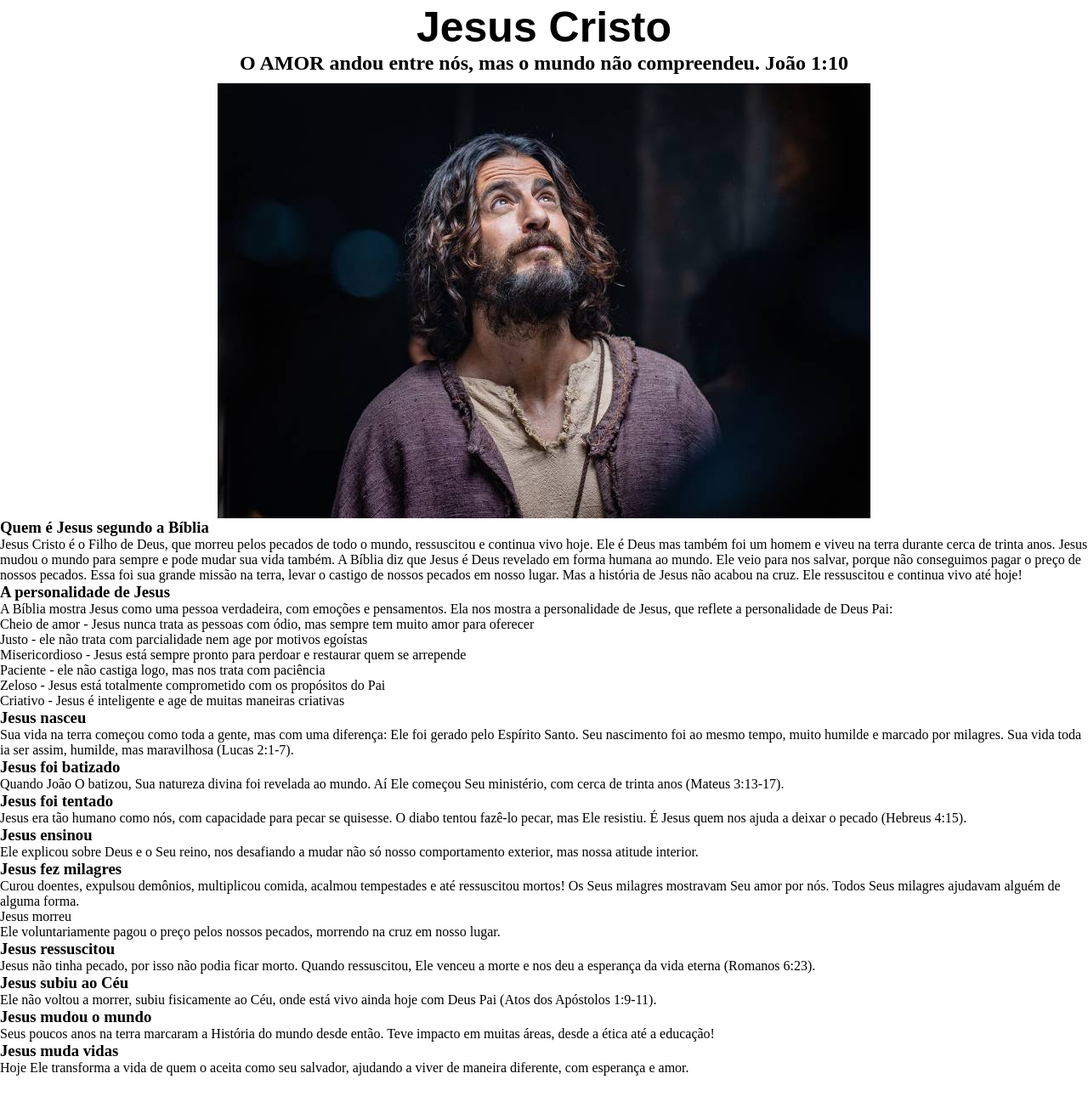
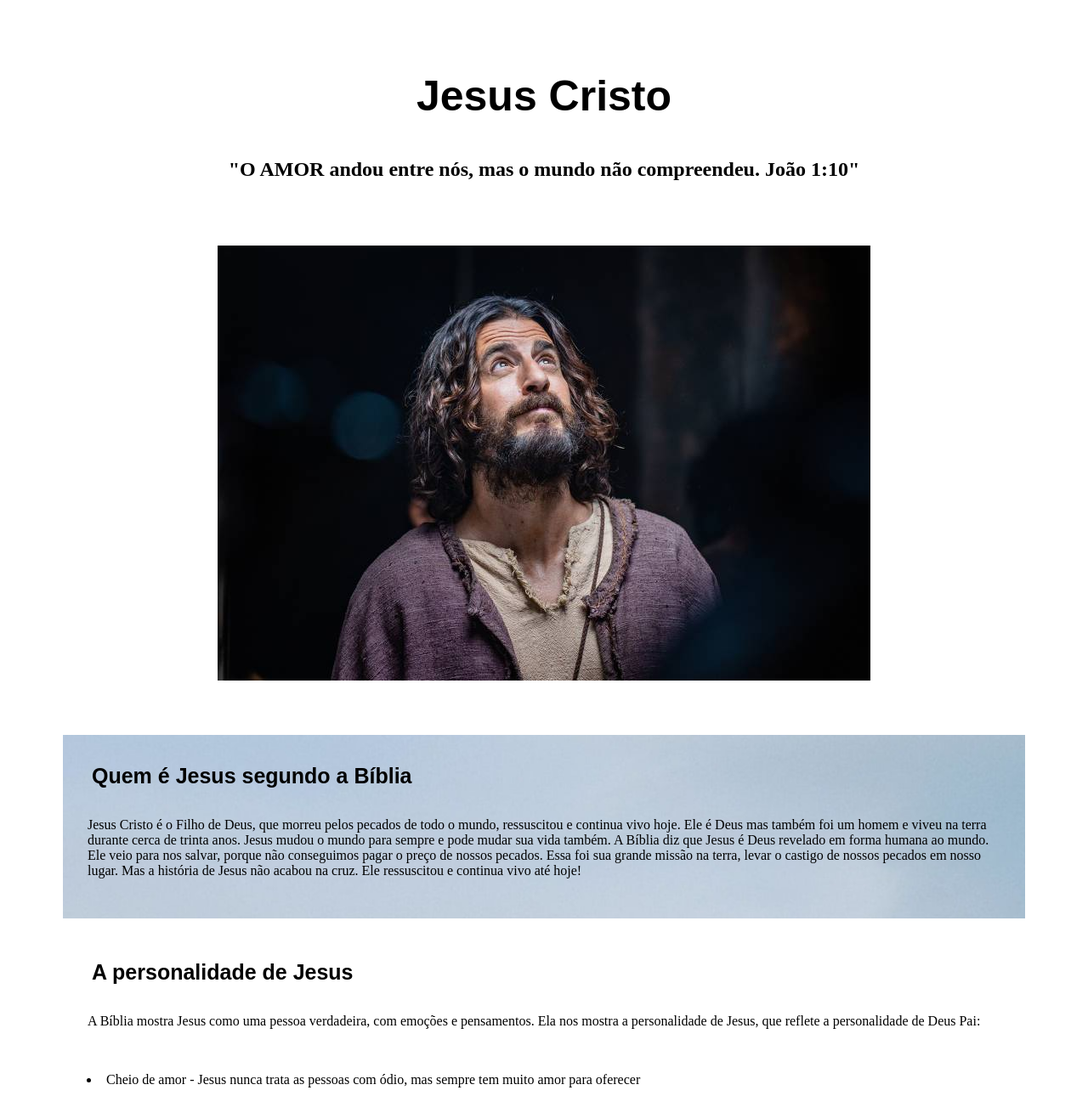
Before and after one commit to MateusAugusto1/ProjetoB7, a plain HTML site: page Projeto/INDEX.HTML in a window 1280 px wide. Shown: the part 7-1297 px from the top of the page at 85% size. Before the commit the page ends 1273 px from the top, so only its background shows below. Drawn offline with Linux system fonts and the light colour scheme.

Commit message:
Mais um dia.

```diff
--- a/Projeto/INDEX.HTML
+++ b/Projeto/INDEX.HTML
@@ -8,18 +8,18 @@
 <body>
     <header class="cabecalho">
         <h1 id="title">Jesus Cristo</h1>
-        <h2>O AMOR andou entre nós, mas o mundo não compreendeu.
-            João 1:10 </h2>
+        <h2> "O AMOR andou entre nós, mas o mundo não compreendeu.
+            João 1:10" </h2>
     </header>
     <div>
             <img src="jesus.jpg" alt="jesus de the chosen">
     </div>
-    <main>
-        <article>
+    <main class="text-font">
+        <article class="one">
             <h3>Quem é Jesus segundo a Bíblia</h3>
             <p>Jesus Cristo é o Filho de Deus, que morreu pelos pecados de todo o mundo, ressuscitou e continua vivo hoje. Ele é Deus mas também foi um homem e viveu na terra durante cerca de trinta anos. Jesus mudou o mundo para sempre e pode mudar sua vida também.
                 A Bíblia diz que Jesus é Deus revelado em forma humana ao mundo. Ele veio para nos salvar, porque não conseguimos pagar o preço de nossos pecados. Essa foi sua grande missão na terra, levar o castigo de nossos pecados em nosso lugar. Mas a história de Jesus não acabou na cruz. Ele ressuscitou e continua vivo até hoje!</p>
-
+        <br>
             </article>
         <article>
             <h3>A personalidade de Jesus</h3>
@@ -61,7 +61,7 @@
         <p>Curou doentes, expulsou demônios, multiplicou comida, acalmou tempestades e até ressuscitou mortos! Os Seus milagres mostravam Seu amor por nós. Todos Seus milagres ajudavam alguém de alguma forma.</p>
         </article>
 
-        <article
+        <article>
         <h3>Jesus morreu</h3>
         <p>Ele voluntariamente pagou o preço pelos nossos pecados, morrendo na cruz em nosso lugar.</p>
     </article>
--- a/Projeto/style.css
+++ b/Projeto/style.css
@@ -1,6 +1,6 @@
 *{
-    padding: 0;
-    margin: 0;
+    padding: 7px;
+    margin: 15px;
     box-sizing: border-box;
 }
 
@@ -27,3 +27,21 @@ div{
     max-width:100%;
     height:auto;
 }
+.text-font{
+    margin: 10px;
+    padding: 5px;
+
+}
+h3{
+    margin: 20px;
+    font-size: 25px;
+    font-family: fantasy;
+    outline: 0.6px;
+}
+.one{
+    background-image: url(i639136.jpeg);
+    background-repeat: no-repeat;
+    background: cover;
+    background-position: center;
+
+}
```
Also changed, not shown: Projeto/i639136.jpeg (added).
